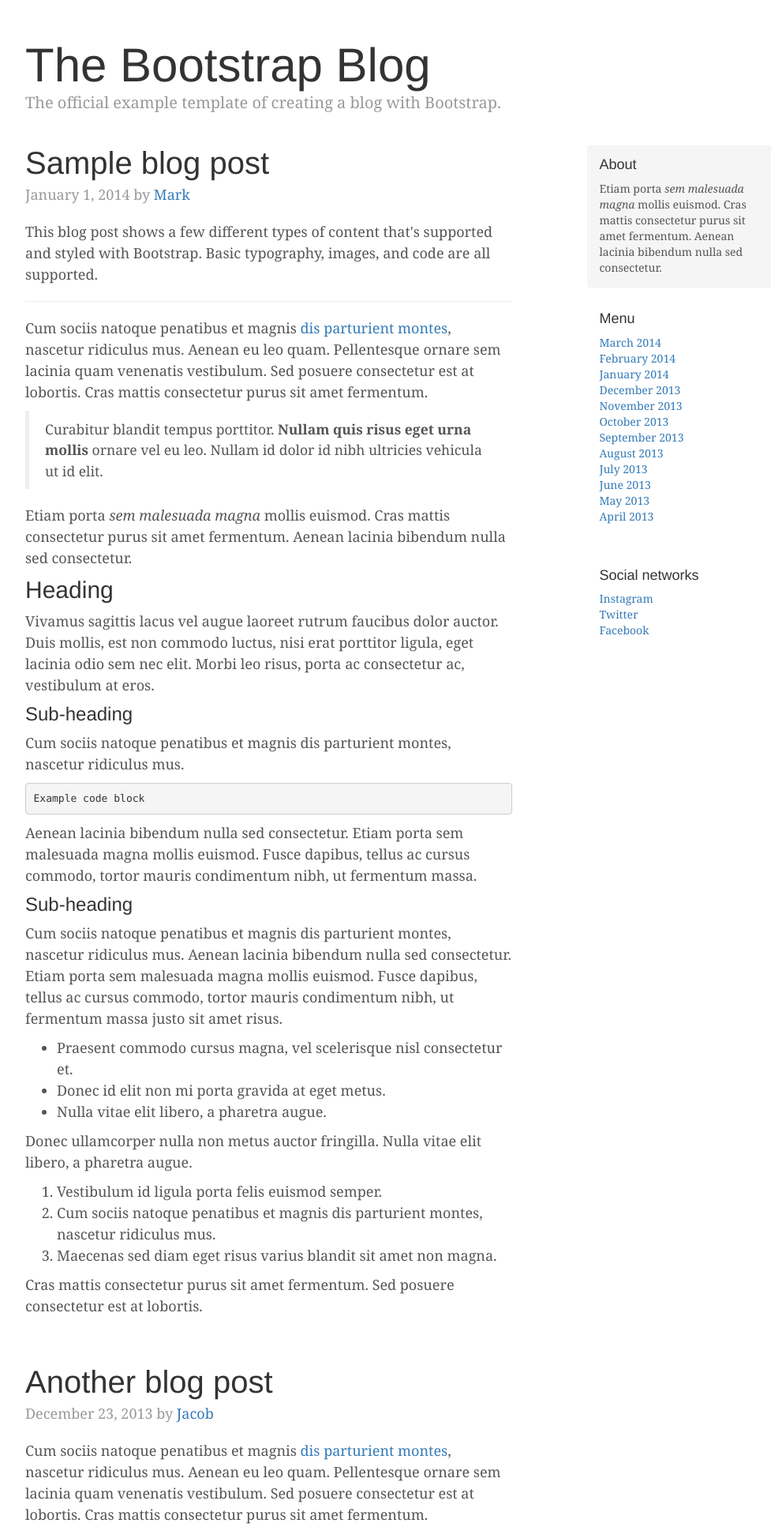
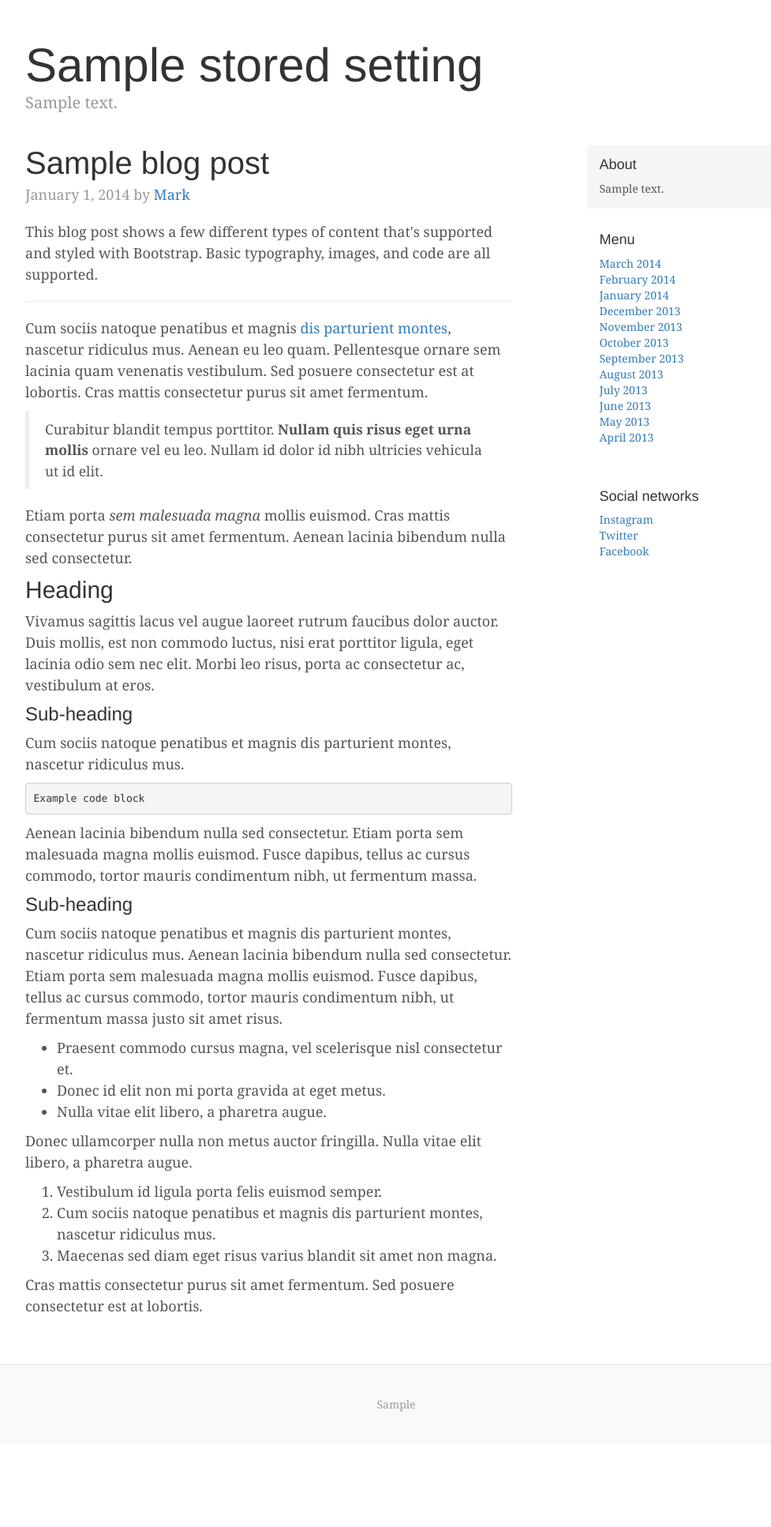
Before and after one commit to zvadim/goryushina.com, a Django app: template apps/ui/templates/base.html in a window 1280 px wide. Shown: the top 1933 px of the page at 79% size, without its empty margins (138-1115 px from the left). After the commit the page ends 1787 px from the top, so only its background shows below. Run offline with Django 3.2, Linux system fonts and the light colour scheme; the template is opened without the code that fills it: most values are stand-ins (such as "Sample title", 1, 10 or a date in 2020); some libraries are stand-ins or nearby versions.

Commit message:
Title and description #5

```diff
--- a/apps/ui/templates/base.html
+++ b/apps/ui/templates/base.html
@@ -11,7 +11,7 @@
     <meta name="author" content="">
     <link rel="icon" href="{% static 'favicon.ico' %}">
 
-    <title>Blog Template for Bootstrap</title>
+    <title>{{ stored_settings.site_title }}</title>
 
     <!-- Bootstrap core CSS -->
     <link href="{% static 'bootstrap/css/bootstrap.min.css' %}" rel="stylesheet">
@@ -31,8 +31,8 @@
 <div class="container">
 
     <div class="blog-header">
-        <h1 class="blog-title">The Bootstrap Blog</h1>
-        <p class="lead blog-description">The official example template of creating a blog with Bootstrap.</p>
+        <h1 class="blog-title">{{ stored_settings.site_title }}</h1>
+        <p class="lead blog-description">{{ stored_settings.title_description }}</p>
     </div>
 
     <div class="row">
@@ -91,64 +91,13 @@
             </div>
             <!-- /.post -->
 
-            <div class="blog-post">
-                <h2 class="blog-post-title">Another blog post</h2>
-
-                <p class="blog-post-meta">December 23, 2013 by <a href="#">Jacob</a></p>
-
-                <p>Cum sociis natoque penatibus et magnis <a href="#">dis parturient montes</a>, nascetur ridiculus mus.
-                    Aenean eu leo quam. Pellentesque ornare sem lacinia quam venenatis vestibulum. Sed posuere
-                    consectetur est at lobortis. Cras mattis consectetur purus sit amet fermentum.</p>
-                <blockquote>
-                    <p>Curabitur blandit tempus porttitor. <strong>Nullam quis risus eget urna mollis</strong> ornare
-                        vel eu leo. Nullam id dolor id nibh ultricies vehicula ut id elit.</p>
-                </blockquote>
-                <p>Etiam porta <em>sem malesuada magna</em> mollis euismod. Cras mattis consectetur purus sit amet
-                    fermentum. Aenean lacinia bibendum nulla sed consectetur.</p>
-
-                <p>Vivamus sagittis lacus vel augue laoreet rutrum faucibus dolor auctor. Duis mollis, est non commodo
-                    luctus, nisi erat porttitor ligula, eget lacinia odio sem nec elit. Morbi leo risus, porta ac
-                    consectetur ac, vestibulum at eros.</p>
-            </div>
-            <!-- /.post -->
-
-            <div class="blog-post">
-                <h2 class="blog-post-title">New feature</h2>
-
-                <p class="blog-post-meta">December 14, 2013 by <a href="#">Chris</a></p>
-
-                <p>Cum sociis natoque penatibus et magnis dis parturient montes, nascetur ridiculus mus. Aenean lacinia
-                    bibendum nulla sed consectetur. Etiam porta sem malesuada magna mollis euismod. Fusce dapibus,
-                    tellus ac cursus commodo, tortor mauris condimentum nibh, ut fermentum massa justo sit amet
-                    risus.</p>
-                <ul>
-                    <li>Praesent commodo cursus magna, vel scelerisque nisl consectetur et.</li>
-                    <li>Donec id elit non mi porta gravida at eget metus.</li>
-                    <li>Nulla vitae elit libero, a pharetra augue.</li>
-                </ul>
-                <p>Etiam porta <em>sem malesuada magna</em> mollis euismod. Cras mattis consectetur purus sit amet
-                    fermentum. Aenean lacinia bibendum nulla sed consectetur.</p>
-
-                <p>Donec ullamcorper nulla non metus auctor fringilla. Nulla vitae elit libero, a pharetra augue.</p>
-            </div>
-            <!-- /.post -->
-
-            <nav>
-                <ul class="pager">
-                    <li><a href="#">Previous</a></li>
-                    <li><a href="#">Next</a></li>
-                </ul>
-            </nav>
-
         </div>
         <!-- /.main -->
 
         <div class="col-sm-3 col-sm-offset-1 blog-sidebar">
             <div class="sidebar-module sidebar-module-inset">
                 <h4>About</h4>
-
-                <p>Etiam porta <em>sem malesuada magna</em> mollis euismod. Cras mattis consectetur purus sit amet
-                    fermentum. Aenean lacinia bibendum nulla sed consectetur.</p>
+                <p>{{ stored_settings.about_block }}</p>
             </div>
             <div class="sidebar-module">
                 <h4>Menu</h4>
@@ -172,7 +121,7 @@
 <!-- /.container -->
 
 <footer class="blog-footer">
-    <p>@ Some text</p>
+    <p>{{ stored_settings.bottom_copyright }}</p>
 </footer>
 
 
--- a/requirements.txt
+++ b/requirements.txt
@@ -2,3 +2,4 @@
 Pillow==2.8.2
 sorl-thumbnail==12.2
 django-polymorphic==0.7.1
+django-stored-settings==0.2.1
```
Also changed, not shown: core/settings/__init__.py (+2 -11 lines).
